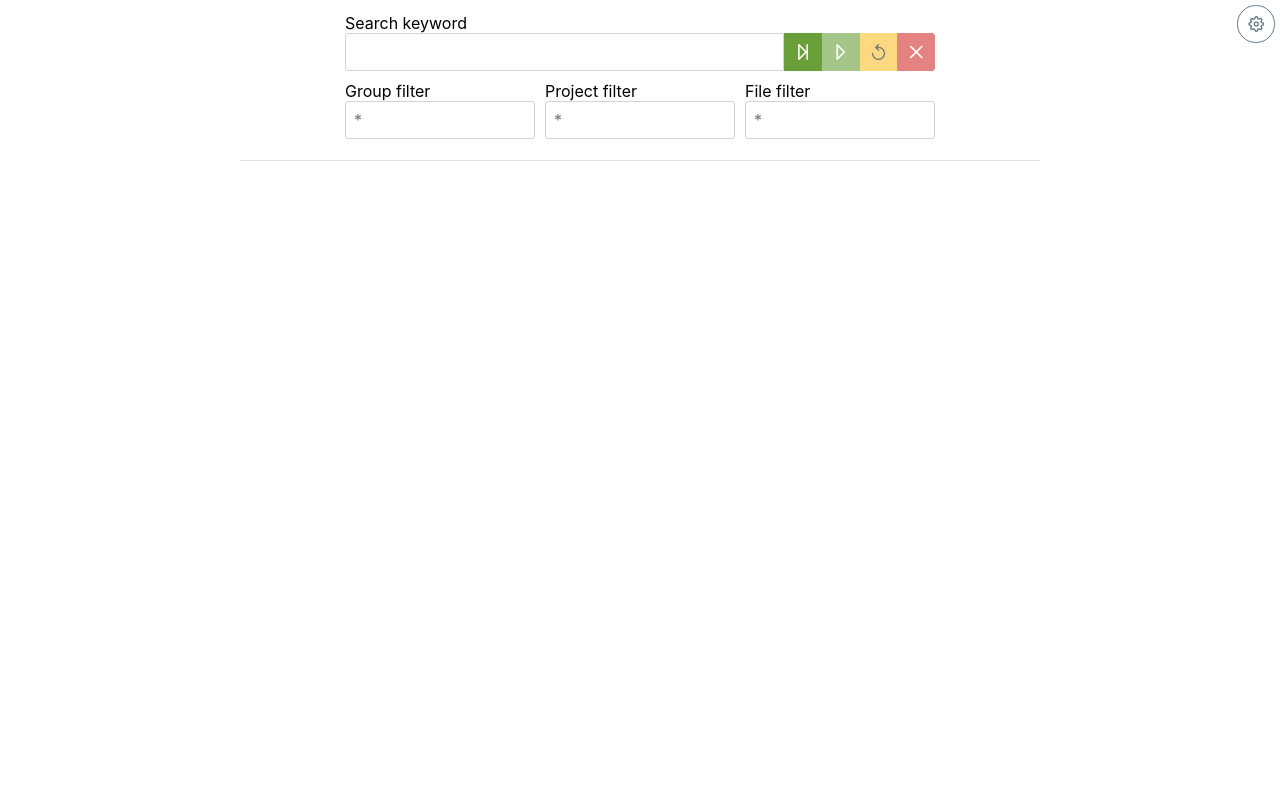
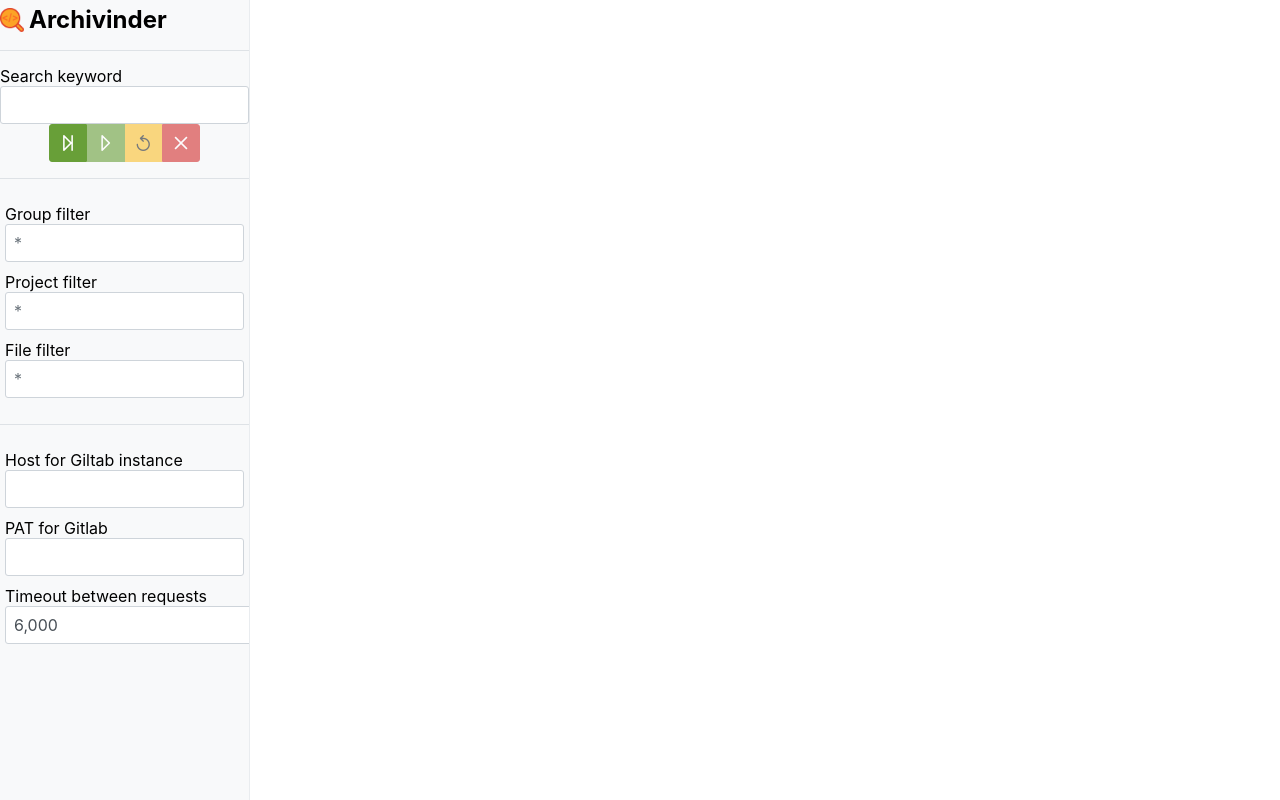
Before and after one commit to panwauu/archivinder, a Vue app: page / in a window 1280 px wide. Built offline with nearby package versions, Linux system fonts and the light colour scheme.

Commit message:
Move to sidebar

```diff
--- a/src/App.vue
+++ b/src/App.vue
@@ -1,26 +1,65 @@
 <script setup lang="ts">
 import CodeResults from '@/components/CodeResults.vue'
 import SearchForm from '@/components/SearchForm.vue'
-import Divider from 'primevue/divider'
 
 import SettingsDialog from '@/components/SettingsDialog.vue'
+import { useWindowSize } from '@vueuse/core'
+import { computed } from 'vue'
+
+const useSidebar = computed(() => useWindowSize().width.value > 800)
 </script>
 
 <template>
-  <main
-    class="p-component"
-    style="
-      width: 100%;
-      max-width: 800px;
-      margin: 0 auto;
-      display: flex;
-      flex-direction: column;
-      align-items: stretch;
-    "
-  >
-    <SettingsDialog />
-    <SearchForm />
-    <Divider />
-    <CodeResults />
+  <main class="p-component" :class="{ sidebar: useSidebar }">
+    <div id="search">
+      <SettingsDialog v-if="!useSidebar" />
+      <SearchForm :sidebar="useSidebar" />
+    </div>
+    <div id="results">
+      <CodeResults />
+    </div>
   </main>
 </template>
+
+<style global>
+body {
+  margin: 0;
+  padding: 0;
+}
+</style>
+
+<style scoped>
+main {
+  width: 100%;
+  margin: 0 auto;
+  min-height: 100vh;
+  --sidebar: v-bind(useSidebar);
+}
+main:not(.sidebar) {
+  max-width: 800px;
+  display: flex;
+  flex-direction: column;
+  align-items: stretch;
+}
+main.sidebar {
+  display: grid;
+  grid-template-columns: 250px 1fr;
+  height: 100vh;
+}
+
+.sidebar #search {
+  background: var(--surface-b);
+  border-right: 1px solid var(--surface-c);
+  overflow-x: none;
+  overflow-y: auto;
+}
+
+#results {
+  width: 100%;
+  height: 100%;
+}
+.sidebar #results {
+  overflow: auto;
+  padding: 0 10px;
+}
+</style>
--- a/src/components/SearchForm.vue
+++ b/src/components/SearchForm.vue
@@ -1,16 +1,32 @@
 <script setup lang="ts">
 import InputText from 'primevue/inputtext'
 import Button from 'primevue/button'
+import Divider from 'primevue/divider'
+import SettingsForm from './SettingsForm.vue'
 
 import { searchOptions, status, start, stop, resume, retryFailed } from '@/helpers/search'
+
+defineProps<{ sidebar: boolean }>()
 </script>
 
 <template>
   <div style="max-width: 600px; width: 100%; margin: 0 auto">
     <div class="input-container">
+      <div class="logo">
+        <img src="src/assets/icon.png" />
+        Archivinder
+      </div>
+      <Divider v-if="sidebar" />
       <label for="host">Search keyword</label>
-      <div class="p-inputgroup">
+      <InputText
+        v-if="sidebar"
+        id="host"
+        v-model="searchOptions.searchKeyword"
+        :disabled="status.status != 'idle'"
+      />
+      <div class="p-inputgroup input-container-inputgroup">
         <InputText
+          v-if="!sidebar"
           id="host"
           v-model="searchOptions.searchKeyword"
           :disabled="status.status != 'idle'"
@@ -31,14 +47,17 @@ import { searchOptions, status, start, stop, resume, retryFailed } from '@/helpe
           :disabled="
             status.status === 'running' ||
             (status.status === 'idle' &&
-              !status.results.some((r) => r.error == null && r.results == null))
+              !status.results.some((r) => r.error == null && r.results == null)) ||
+            status.searchOptions != searchOptions
           "
         />
         <Button
           icon="pi pi-replay"
           severity="warning"
           @click="retryFailed"
-          :disabled="!status.results.some((r) => r.error != null)"
+          :disabled="
+            !status.results.some((r) => r.error != null) || status.searchOptions != searchOptions
+          "
         />
         <Button
           icon="pi pi-times"
@@ -49,7 +68,9 @@ import { searchOptions, status, start, stop, resume, retryFailed } from '@/helpe
       </div>
     </div>
 
-    <div class="filter-container">
+    <Divider v-if="sidebar" />
+
+    <div class="inputs-container">
       <div class="input-container">
         <label for="host">Group filter</label>
         <InputText
@@ -83,17 +104,43 @@ import { searchOptions, status, start, stop, resume, retryFailed } from '@/helpe
         />
       </div>
     </div>
+
+    <template v-if="sidebar">
+      <Divider />
+      <div class="inputs-container">
+        <SettingsForm />
+      </div>
+    </template>
   </div>
 </template>
 
 <style scoped>
-.filter-container {
+.logo {
+  display: flex;
+  align-items: center;
+  font-size: 1.5rem;
+  font-weight: bolder;
+}
+.logo img {
+  margin-right: 5px;
+  height: 1.5rem;
+}
+.inputs-container {
   display: flex;
   width: 100%;
+  padding: 5px;
+}
+.sidebar .inputs-container {
+  flex-direction: column;
+  padding: 5px;
 }
 .input-container {
   display: flex;
   flex-direction: column;
-  margin: 5px;
+  margin: 5px 0;
+}
+.sidebar .input-container-inputgroup {
+  width: unset;
+  margin: 0 auto;
 }
 </style>
--- a/src/components/SettingsDialog.vue
+++ b/src/components/SettingsDialog.vue
@@ -1,10 +1,8 @@
 <script setup lang="ts">
 import Dialog from 'primevue/dialog'
 import Button from 'primevue/button'
-import InputText from 'primevue/inputtext'
-import InputNumber from 'primevue/inputnumber'
 import { ref } from 'vue'
-import { options } from '@/helpers/options'
+import SettingsForm from './SettingsForm.vue'
 
 const visible = ref(false)
 </script>
@@ -27,20 +25,7 @@ const visible = ref(false)
     :style="{ width: '50vw' }"
     :breakpoints="{ '960px': '75vw', '641px': '100vw' }"
   >
-    <div class="input-container">
-      <label for="host">Host for Giltab instance</label>
-      <InputText id="host" v-model="options.host" />
-    </div>
-
-    <div class="input-container">
-      <label for="token">PAT for Gitlab</label>
-      <InputText id="token" v-model="options.token" />
-    </div>
-
-    <div class="input-container">
-      <label for="timeout">Timeout between requests</label>
-      <InputNumber id="timeout" v-model="options.timeout" />
-    </div>
+    <SettingsForm />
   </Dialog>
 </template>
 
@@ -50,9 +35,4 @@ const visible = ref(false)
   right: 5px;
   top: 5px;
 }
-.input-container {
-  display: flex;
-  flex-direction: column;
-  margin: 15px 0;
-}
 </style>
--- /dev/null
+++ b/src/components/SettingsForm.vue
@@ -0,0 +1,30 @@
+<script setup lang="ts">
+import InputText from 'primevue/inputtext'
+import InputNumber from 'primevue/inputnumber'
+import { options } from '@/helpers/options'
+</script>
+
+<template>
+  <div class="input-container">
+    <label for="host">Host for Giltab instance</label>
+    <InputText id="host" v-model="options.host" />
+  </div>
+
+  <div class="input-container">
+    <label for="token">PAT for Gitlab</label>
+    <InputText id="token" v-model="options.token" />
+  </div>
+
+  <div class="input-container">
+    <label for="timeout">Timeout between requests</label>
+    <InputNumber id="timeout" v-model="options.timeout" />
+  </div>
+</template>
+
+<style scoped>
+.input-container {
+  display: flex;
+  flex-direction: column;
+  margin: 5px 0;
+}
+</style>
--- a/src/helpers/search.ts
+++ b/src/helpers/search.ts
@@ -115,6 +115,7 @@ async function search() {
     }
 
     for (const project of projects) {
+      if (project.archived || project.empty_repo) continue
       status.value.results.push({ project: project, results: null, error: null })
     }
   }
```
Also changed, not shown: src/assets/icon.png (added), 1 other file (tests, documents, lock files or other folders).
